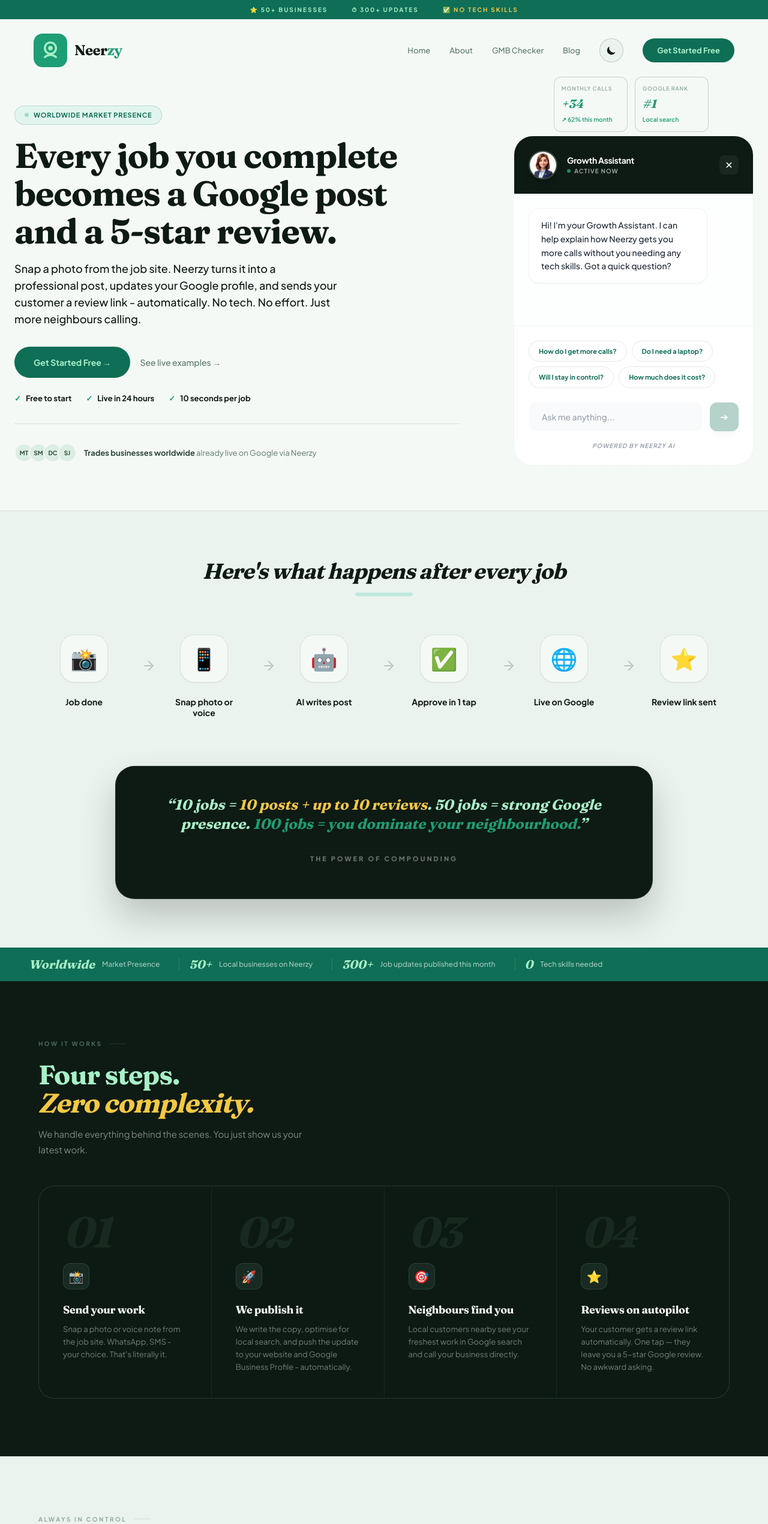
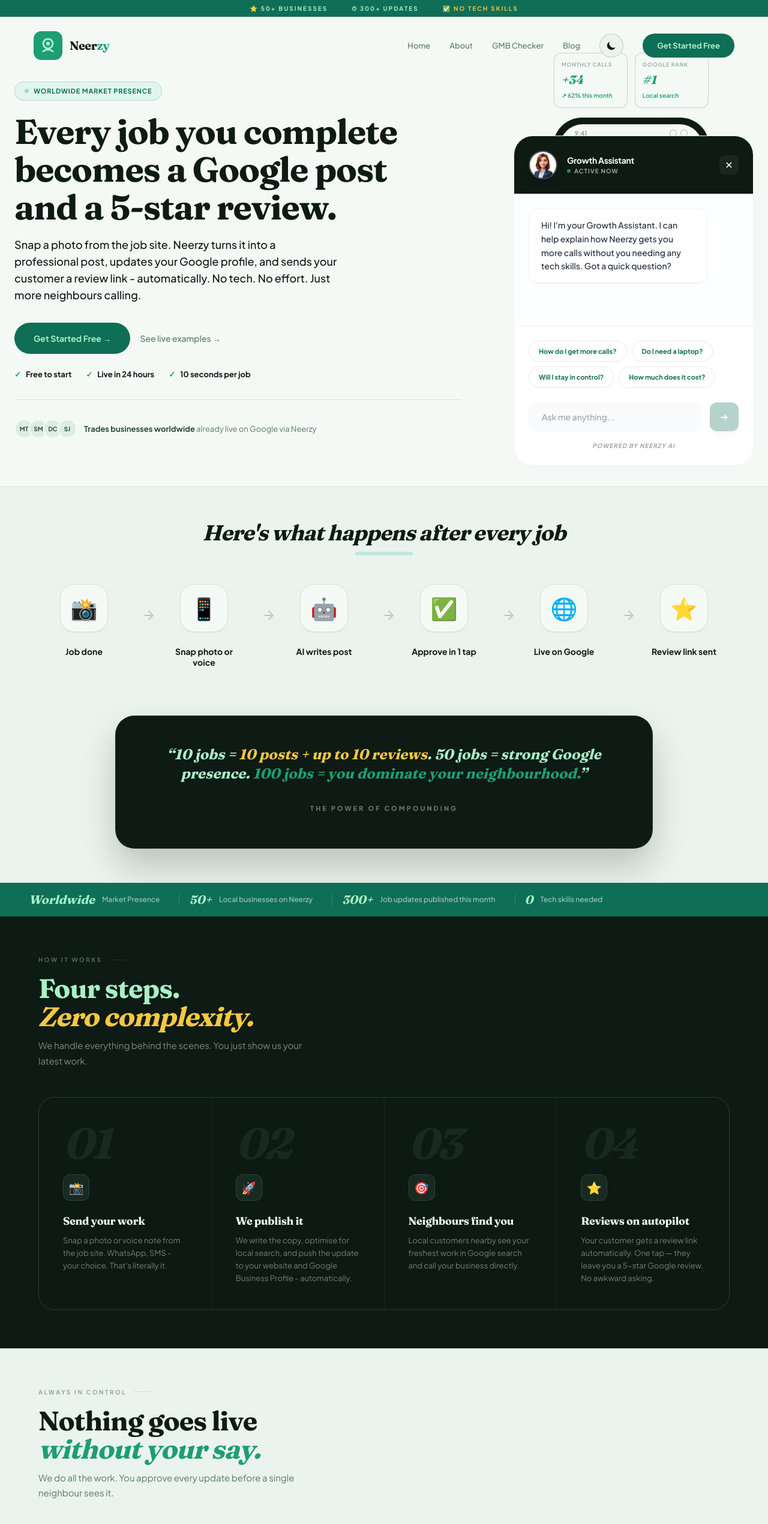
Before and after one commit to mobeen00381/seo-junction, a Next.js app: page / in a window 1280 px wide. Shown: the top 2541 px of the page at 60% size. Built offline with nearby package versions, Linux system fonts and the light colour scheme.

Commit message:
design: optimize homepage whitespace and bring content above the fold

```diff
--- a/src/app/globals.css
+++ b/src/app/globals.css
@@ -131,7 +131,11 @@
 }
 
 .premium-shadow {
-  box-shadow: 0 20px 40px -15px rgba(14, 26, 20, 0.1);
+  box-shadow: 0 10px 30px -10px rgba(14, 26, 20, 0.08), 0 4px 12px -4px rgba(14, 26, 20, 0.03);
+}
+
+.premium-card {
+  @apply transition-all duration-300 ease-out hover:shadow-2xl hover:-translate-y-1;
 }
 
 .animate-pulse-subtle {
--- a/src/app/page.tsx
+++ b/src/app/page.tsx
@@ -54,8 +54,8 @@
       <Navbar />
 
       {/* ⚡ HERO SECTION ⚡ */}
-      <section className="relative pt-18 md:pt-24 pb-16 md:pb-0 overflow-hidden" style={{borderBottom:'1px solid var(--border)'}}>
-        <div className="max-w-7xl mx-auto px-6 grid md:grid-cols-[1.85fr_1fr] gap-0 items-stretch min-h-[75vh]">
+      <section className="relative pt-10 md:pt-14 pb-10 md:pb-0 overflow-hidden" style={{borderBottom:'1px solid var(--border)'}}>
+        <div className="max-w-7xl mx-auto px-6 grid md:grid-cols-[1.85fr_1fr] gap-0 items-stretch min-h-[60vh]">
 
           {/* Left - Copy */}
           <div className="flex flex-col justify-center py-12 md:py-20 md:pr-14 animate-fade-in">
@@ -191,10 +191,10 @@
       </section>
 
       {/* 🚀 AFTER EVERY JOB FLOW 🚀 */}
-      <section className="py-20 px-6 md:px-12 relative overflow-hidden" style={{background:'var(--paper2)', borderBottom:'1px solid var(--border)'}}>
+      <section className="py-14 px-6 md:px-12 relative overflow-hidden" style={{background:'var(--paper2)', borderBottom:'1px solid var(--border)'}}>
         <div className="max-w-7xl mx-auto relative z-10">
-          <div className="text-center mb-16">
-            <h2 className="text-3xl md:text-4xl font-display font-bold italic mb-4">Here&apos;s what happens after every job</h2>
+          <div className="text-center mb-12">
+            <h2 className="text-3xl md:text-4xl font-display font-bold italic mb-3">Here&apos;s what happens after every job</h2>
             <div className="h-1.5 w-24 bg-teal-500 mx-auto rounded-full opacity-20"></div>
           </div>
 
@@ -246,17 +246,17 @@
       </div>
 
       {/* 🛠️ HOW IT WORKS 🛠️ */}
-      <section className="py-20 md:py-24 px-6 md:px-12" style={{background:'var(--ink)'}}>
+      <section className="py-14 md:py-16 px-6 md:px-12" style={{background:'var(--ink)'}}>
         <div className="max-w-6xl mx-auto">
-          <div className="text-[10px] font-bold tracking-[2.5px] uppercase mb-5 flex items-center gap-3" style={{color:'rgba(168,240,200,0.4)'}}>
+          <div className="text-[10px] font-bold tracking-[2.5px] uppercase mb-4 flex items-center gap-3" style={{color:'rgba(168,240,200,0.4)'}}>
             How it works
             <span className="h-px w-7" style={{background:'rgba(168,200,200,0.15)'}}></span>
           </div>
-          <h2 className="mb-4" style={{color:'var(--mint)'}}>Four steps.<br/><em style={{color:'var(--sun)'}}>Zero complexity.</em></h2>
+          <h2 className="mb-3" style={{color:'var(--mint)'}}>Four steps.<br/><em style={{color:'var(--sun)'}}>Zero complexity.</em></h2>
           <p className="text-[15px] max-w-[480px] mb-12" style={{color:'rgba(245,249,246,0.5)'}}>We handle everything behind the scenes. You just show us your latest work.</p>
           <div className="grid md:grid-cols-2 lg:grid-cols-4 gap-px rounded-[26px] overflow-hidden" style={{border:'1px solid rgba(168,240,200,0.1)', background:'rgba(168,240,200,0.06)'}}>
             {STEPS.map((s, i) => (
-              <div key={i} className="p-8 md:p-10" style={{background:'rgba(14,26,20,0.98)'}}>
+              <div key={i} className="p-8 md:p-10 premium-card" style={{background:'rgba(14,26,20,0.98)'}}>
                 <div className="font-display text-7xl font-bold italic leading-none tracking-tighter mb-4" style={{color:'rgba(168,240,200,0.07)'}}>{s.n}</div>
                 <div className="w-11 h-11 rounded-xl flex items-center justify-center text-xl mb-5" style={{background:'rgba(168,240,200,0.08)', border:'1px solid rgba(168,240,200,0.12)'}}>{s.icon}</div>
                 <h3 className="font-display text-lg font-bold mb-2" style={{color:'var(--paper)'}}>{s.title}</h3>
@@ -268,17 +268,17 @@
       </section>
 
       {/* 🔐 CONTROL 🔐 */}
-      <section className="py-20 md:py-24 px-6 md:px-12" style={{background:'var(--paper2)', borderTop:'1px solid var(--border)', borderBottom:'1px solid var(--border)'}}>
+      <section className="py-14 md:py-16 px-6 md:px-12" style={{background:'var(--paper2)', borderTop:'1px solid var(--border)', borderBottom:'1px solid var(--border)'}}>
         <div className="max-w-6xl mx-auto">
-          <div className="text-[10px] font-bold tracking-[2.5px] uppercase mb-5 flex items-center gap-3" style={{color:'var(--ink4)'}}>
+          <div className="text-[10px] font-bold tracking-[2.5px] uppercase mb-4 flex items-center gap-3" style={{color:'var(--ink4)'}}>
             Always in control
             <span className="h-px w-7" style={{background:'var(--paper4)'}}></span>
           </div>
-          <h2 className="mb-4">Nothing goes live<br/><em>without your say.</em></h2>
-          <p className="text-[15px] max-w-[480px] mb-12" style={{color:'var(--ink3)'}}>We do all the work. You approve every update before a single neighbour sees it.</p>
+          <h2 className="mb-3">Nothing goes live<br/><em>without your say.</em></h2>
+          <p className="text-[15px] max-w-[480px] mb-10" style={{color:'var(--ink3)'}}>We do all the work. You approve every update before a single neighbour sees it.</p>
           <div className="grid md:grid-cols-2 gap-px rounded-[26px] overflow-hidden" style={{border:'1px solid var(--border2)', background:'var(--border)'}}>
             {CONTROLS.map((c, i) => (
-              <div key={i} className="p-8 md:p-9" style={{background:'var(--paper)'}}>
+              <div key={i} className="p-8 md:p-9 premium-card" style={{background:'var(--paper)'}}>
                 <div className="w-[42px] h-[42px] rounded-[11px] flex items-center justify-center text-lg mb-5" style={{background:'var(--teal-soft)', border:'1px solid rgba(15,110,86,0.12)'}}>{c.icon}</div>
                 <h3 className="font-display text-[17px] font-bold mb-2" style={{color:'var(--ink)'}}>{c.title}</h3>
                 <p className="text-[13px] leading-relaxed" style={{color:'var(--ink3)'}}>{c.desc}</p>
@@ -289,7 +289,7 @@
       </section>
 
       {/* 📱 HOME SCREEN SECTION 📱 */}
-      <section className="py-20 md:py-28 px-6 md:px-12 overflow-hidden" style={{background:'var(--ink)'}}>
+      <section className="py-14 md:py-20 px-6 md:px-12 overflow-hidden" style={{background:'var(--ink)'}}>
         <div className="max-w-6xl mx-auto grid md:grid-cols-2 gap-16 md:gap-20 items-center">
 
           {/* Left — Phone Mockup (Home Screen) */}
@@ -430,7 +430,7 @@
       </div>
 
       {/* ⭐ TESTIMONIALS ⭐ */}
-      <section className="py-20 md:py-24 px-6 md:px-12" style={{background:'var(--paper2)', borderTop:'1px solid var(--border)'}}>
+      <section className="py-14 md:py-16 px-6 md:px-12" style={{background:'var(--paper2)', borderTop:'1px solid var(--border)'}}>
         <div className="max-w-6xl mx-auto">
           <div className="text-[10px] font-bold tracking-[2.5px] uppercase mb-5 flex items-center gap-3" style={{color:'var(--ink4)'}}>
             Real trades professionals
@@ -477,7 +477,7 @@
       </section>
 
       {/* 🔒 SAFE & SECURE SECTION 🔒 */}
-      <section className="py-20 md:py-28 px-6 md:px-12" style={{background:'var(--paper)', borderTop:'1px solid var(--border)', borderBottom:'1px solid var(--border)'}}>
+      <section className="py-14 md:py-20 px-6 md:px-12" style={{background:'var(--paper)', borderTop:'1px solid var(--border)', borderBottom:'1px solid var(--border)'}}>
         <div className="max-w-5xl mx-auto grid md:grid-cols-[1fr_1.2fr] gap-16 md:gap-20 items-center">
 
           {/* Left — Copy */}
@@ -525,7 +525,7 @@
             ))}
           </div>
         </div>
-        <Link href="/onboarding" className="inline-block font-bold text-sm px-9 py-4 rounded-full whitespace-nowrap transition-all hover:scale-105 active:scale-95" style={{background:'var(--ink)', color:'var(--mint)'}}>
+        <Link href="/onboarding" className="inline-block font-bold text-sm px-9 py-4 rounded-full whitespace-nowrap transition-all hover:scale-105 active:scale-95 shadow-[0_0_20px_rgba(15,110,86,0.2)]" style={{background:'var(--ink)', color:'var(--mint)'}}>
           Get Started on Neerzy →
         </Link>
       </section>
--- a/src/components/Navbar.tsx
+++ b/src/components/Navbar.tsx
@@ -24,7 +24,7 @@
     <header className="fixed top-0 left-0 right-0 z-50 flex flex-col pointer-events-none">
 
       {/* 1. TOP ANNOUNCEMENT BAR */}
-      <div className={`text-[10px] py-2 px-6 font-bold tracking-[2px] uppercase flex justify-center gap-6 md:gap-10 flex-wrap pointer-events-auto transition-all duration-500 overflow-hidden ${isScrolled ? 'max-h-0 py-0 opacity-0' : 'max-h-24 md:max-h-20 opacity-100'}`} style={{background:'var(--teal)', color:'var(--mint)'}}>
+      <div className={`text-[10px] py-1.5 px-6 font-bold tracking-[2px] uppercase flex justify-center gap-6 md:gap-10 flex-wrap pointer-events-auto transition-all duration-500 overflow-hidden ${isScrolled ? 'max-h-0 py-0 opacity-0' : 'max-h-24 md:max-h-20 opacity-100'}`} style={{background:'var(--teal)', color:'var(--mint)'}}>
         <span className="flex items-center gap-2">⭐ 50+ businesses</span>
         <span className="hidden sm:flex items-center gap-2">⏱ 300+ updates</span>
         <span className="flex items-center gap-2" style={{color:'var(--sun)'}}>✅ No tech skills</span>
@@ -36,13 +36,13 @@
 
           {/* Neerzy Logo */}
           <Link href="/" className="flex items-center gap-2 md:gap-3 group">
-            <svg className="w-12 h-12 md:w-14 md:h-14 transition-transform group-hover:scale-110" viewBox="0 0 30 30" fill="none">
+            <svg className="w-10 h-10 md:w-12 md:h-12 transition-transform group-hover:scale-110" viewBox="0 0 30 30" fill="none">
               <rect width="30" height="30" rx="8" fill="#1d9e75"/>
               <circle cx="15" cy="13" r="5" fill="none" stroke="#a8f0c8" strokeWidth="1.8"/>
               <circle cx="15" cy="13" r="2" fill="#a8f0c8"/>
               <path d="M10 21 Q15 17 20 21" stroke="#a8f0c8" strokeWidth="1.8" strokeLinecap="round" fill="none"/>
             </svg>
-            <span className="font-bold text-xl md:text-2xl tracking-tight font-display" style={{color:'var(--ink)'}}>
+            <span className="font-bold text-lg md:text-xl tracking-tight font-display" style={{color:'var(--ink)'}}>
               Neer<span style={{color:'var(--teal2)'}}>zy</span>
             </span>
           </Link>
```
Also changed, not shown: scratch/check-casing.js (added, +55 -0 lines).
